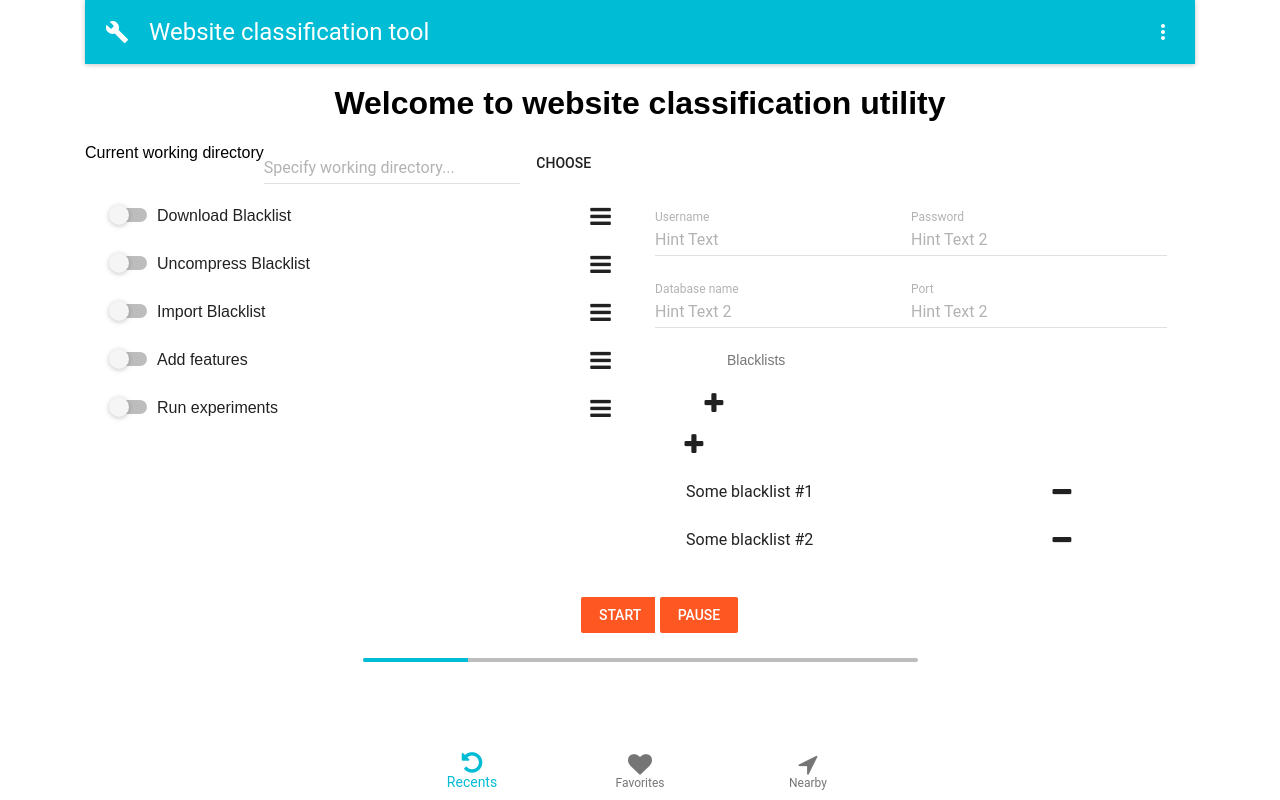
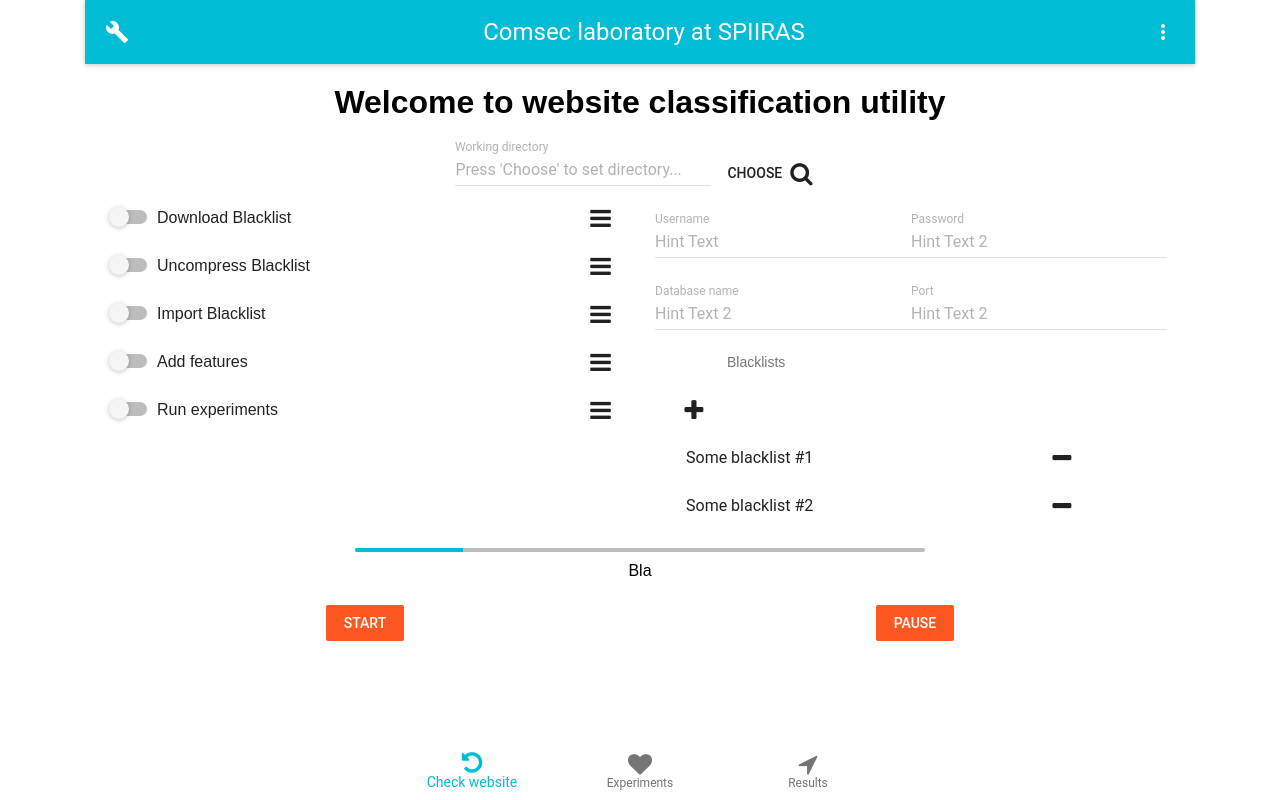
Before and after one commit to insanecoding/data-mining-tool, a React (Create React App) app in the folder src/main/frontend/: page / in a window 1280 px wide. Built offline with nearby package versions, Linux system fonts and the light colour scheme; what react-tap-event-plugin would draw is missing.

Commit message:
Formatting finished

```diff
--- a/src/main/frontend/src/components/Body.js
+++ b/src/main/frontend/src/components/Body.js
@@ -16,7 +16,11 @@
 
 const style = {
     title: {
-        textAlign: "center"
+        textAlign: "center",
+        marginTop: "20px",
+        marginLeft: "20px",
+        marginRight: "20px",
+        marginBottom: "1px"
     },
     buttons: {
         padding: "5px",
@@ -25,14 +29,15 @@
     },
     progress: {
         margin: "auto",
-        width: "50%"
+        width: "50%",
+        padding: "10px",
+        backgroundColor: "white"
     },
     buttonContainer: {
-        margin: "auto",
-        width: "11.5%",
+        textAlign: "center",
         padding: "20px",
     },
-    imageInput: {
+    fileChooser: {
         cursor: 'pointer',
         position: 'absolute',
         top: 0,
@@ -41,6 +46,9 @@
         left: 0,
         width: '100%',
         opacity: 0,
+    },
+    inlineForm: {
+        textAlign: "center"
     }
 };
 
@@ -118,27 +126,31 @@
             <div>
 
                 <h1 style={style.title}>Welcome to website classification utility</h1>
-                <div style={{display: 'flex', flexDirection: 'row', padding: 0,}}>
-                    <label>Current working directory</label>
-                    <TextField
-                        hintText="Specify working directory..."
-                    />
-                    <FlatButton label="Choose" labelPosition="before">
-                        <input type="file" style={style.imageInput}/>
-                    </FlatButton>
-                </div>
-
-
 
                 <Row>
-                    <Col xs={6} md={6}>
+                    <Col xs={12}>
+                        <div style={style.inlineForm}>
+                            <TextField
+                                hintText="Press 'Choose' to set directory..."
+                                floatingLabelText={"Working directory"}
+                                floatingLabelFixed={true}
+                            />
+                            <FlatButton label="Choose" labelPosition="before" icon={<FontIcon className="fa fa-search"/>}>
+                                <input type="file" style={style.fileChooser}/>
+                            </FlatButton>
+                        </div>
+                    </Col>
+                </Row>
+
+                <Row>
+                    <Col xs={6} >
                         <MyListItem text="Download Blacklist"/>
                         <MyListItem text="Uncompress Blacklist"/>
                         <MyListItem text="Import Blacklist"/>
                         <MyListItem text="Add features"/>
                         <MyListItem text="Run experiments"/>
                     </Col>
-                    <Col xs={6} md={6}>
+                    <Col xs={6}>
                         <div>
                             <TextField
                                 hintText="Hint Text"
@@ -165,9 +177,6 @@
                             <List>
                                 <Subheader inset={true}>Blacklists</Subheader>
                                 <Col xs={2}>
-                                    <FlatButton primary={false} icon={<FontIcon className="fa fa-plus"/>}>
-                                        <input type="file" style={style.imageInput}/>
-                                    </FlatButton>
                                     <IconButton tooltip="Add item">
                                         <FontIcon className="fa fa-plus"/>
                                     </IconButton>
@@ -184,36 +193,32 @@
                                         </IconButton>}
                                     />
                                 </Col>
-
-
-
-
-
-
-
-
-
                             </List>
                         </div>
                     </Col>
                 </Row>
 
+                <Row>
+                        <div style={style.progress}>
+                            <LinearProgress mode="determinate" value={this.state.completed} />
+                        </div>
+                </Row>
+
+                <div style={style.inlineForm}>
+                    Bla
+                </div>
+
 
                 <div style={style.buttonContainer}>
                     <Row>
-                        <Col xs={6}>
                             <RaisedButton className={"button"} label="Start" secondary={true}
                                           onTouchTap={this.getRest} style={style.buttons}/>
-                        </Col>
-                        <Col xs={6}>
                             <RaisedButton className={"button"} label="Pause" secondary={true}
                                           onTouchTap={this.getPost} style={style.buttons}/>
-                        </Col>
                     </Row>
-
                 </div>
 
-                <LinearProgress mode="determinate" value={this.state.completed} style={style.progress}/>
+
                 <MyDialog amIOpen={this.state.isDialogOpen}
                           title={this.state.dialogHeader} textMain={this.state.dialogText}
                           handleRequestClose={this.handleClose}/>
--- a/src/main/frontend/src/components/Footer.js
+++ b/src/main/frontend/src/components/Footer.js
@@ -35,17 +35,17 @@
             <Paper zDepth={1} style={style.footer}>
                 <BottomNavigation selectedIndex={this.state.selectedIndex}>
                     <BottomNavigationItem
-                        label="Recents"
+                        label="Check website"
                         icon={recentsIcon}
                         onTouchTap={() => this.select(0)}
                     />
                     <BottomNavigationItem
-                        label="Favorites"
+                        label="Experiments"
                         icon={favoritesIcon}
                         onTouchTap={() => this.select(1)}
                     />
                     <BottomNavigationItem
-                        label="Nearby"
+                        label="Results"
                         icon={nearbyIcon}
                         onTouchTap={() => this.select(2)}
                     />
--- a/src/main/frontend/src/components/Header.js
+++ b/src/main/frontend/src/components/Header.js
@@ -6,6 +6,12 @@
 import MenuItem from "material-ui/MenuItem";
 import Build from "material-ui/svg-icons/action/build";
 import MyDialog from "./MyDialog";
+
+const styles = {
+    title: {
+        textAlign: "center"
+    }
+};
 
 class Header extends Component {
 
@@ -52,7 +58,8 @@
         return (
             <div>
                 <AppBar
-                    title="Website classification tool"
+                    title="Comsec laboratory at SPIIRAS"
+                    titleStyle={styles.title}
                     iconElementLeft={<IconButton><Build /></IconButton>}
                     iconElementRight={this.iconMenu}
                 />
```
Also changed, not shown: 2 other files (tests, documents, lock files or other folders).
